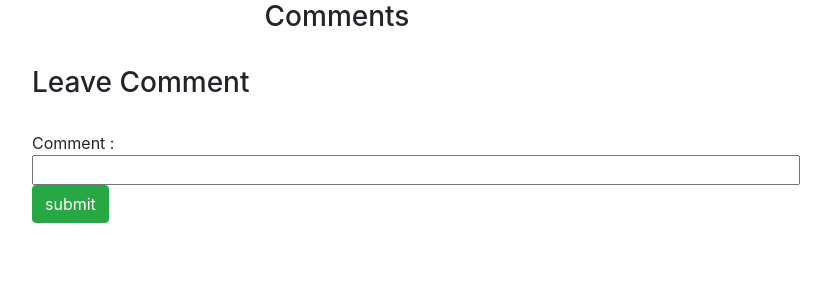
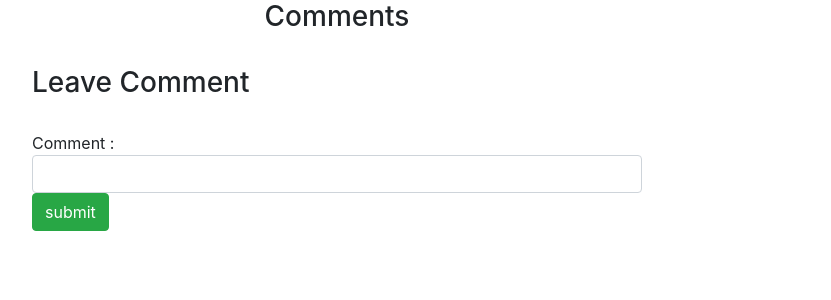
Before and after one commit to neerajgit123/posts, a Django app: page /post/1/comments/ in a window 1280 px wide. Shown: the part 82-382 px from the top of the page, without its empty margins (303-1134 px from the left). Run offline with Django 3.2, Linux system fonts and the light colour scheme; the visitor is signed in with stand-in values (Sample User, id 1); data that the repository does not hold is empty; some libraries are stand-ins or nearby versions.

Commit message:
add bootstarp

```diff
--- a/posts/templates/posts/comments.html
+++ b/posts/templates/posts/comments.html
@@ -10,7 +10,7 @@
       <br>
       <h3>Leave Comment</h3>
       <br>
-      Comment : <input type="textarea" id="comment" name="comment" size="70">
+      Comment : <input type="textarea" id="comment" name="comment" size="70" class="form-control">
       <input type="submit" value="submit" class="btn btn-success">
    </form>
    {% for po in comments %}
```
